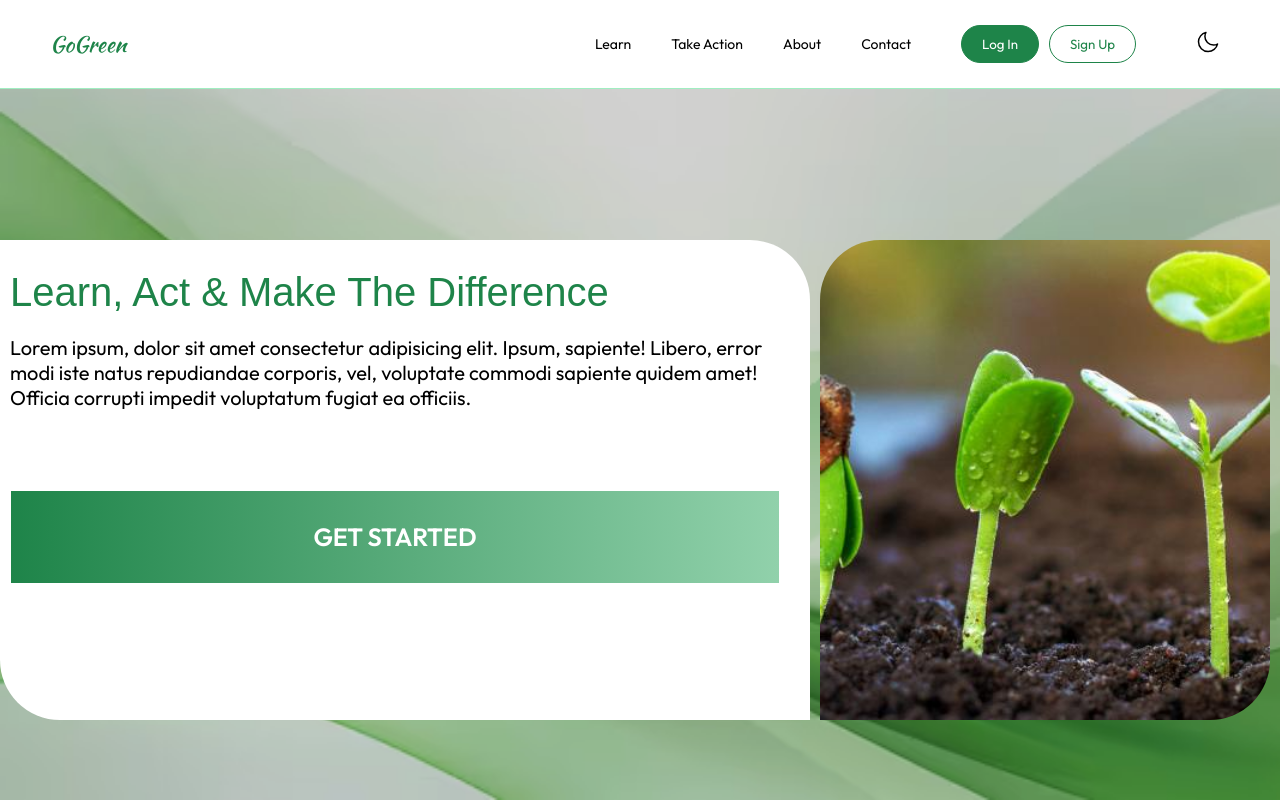
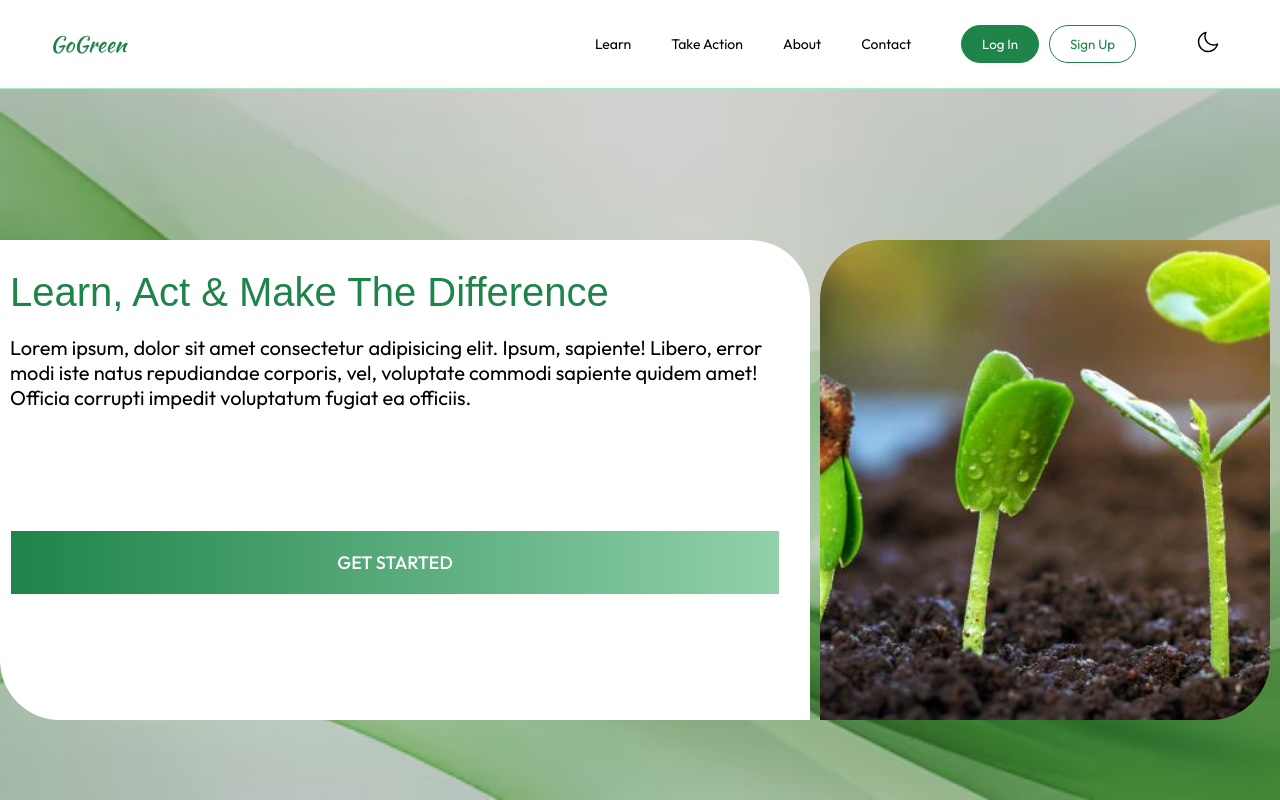
Before and after one commit to Dev-KoSi/gogreen-fe, a React (Vite) app: page / in a window 1280 px wide. Built offline with nearby package versions, Linux system fonts and the light colour scheme; a web font is replaced by a local one.

Commit message:
UI update

```diff
--- a/index.html
+++ b/index.html
@@ -2,9 +2,8 @@
 <html lang="en">
   <head>
     <meta charset="UTF-8" />
-    <link rel="icon" type="image/svg+xml" href="/vite.svg" />
     <meta name="viewport" content="width=device-width, initial-scale=1.0" />
-    <title>my-app</title>
+    <title>GoGreen</title>
 
     <link href="https://fonts.googleapis.com/css2?family=Caveat:wght@400;500;600;700&family=Montserrat:wght@400;500;600;700&family=Kaushan+Script&family=BBH+Sans+Bartle&family=Roboto:wght@400;500;700&family=Outfit:wght@400;500;600;700&display=swap" rel="stylesheet">
 
--- a/src/styles/Home.css
+++ b/src/styles/Home.css
@@ -45,18 +45,18 @@
 
 .homepage .welcome .note{
     font-size: 20px;
-    margin-bottom: 80px;
+    margin-bottom: 120px;
 }
 
 .homepage .welcome .btn button{
     width: 100%;
     color: white;
-    font-weight: 600;
+    font-weight: 500;
     /* background-color: #1E8449; */
     background: linear-gradient(to right, #1E8449, #91d1ab);
     border: 1px solid white;
-    padding: 30px;
-    font-size: 25px;
+    padding: 20px;
+    font-size: 18px;
     /* border-radius: 10px; */
     transition: 0.5s ease-in-out;
 }
```
